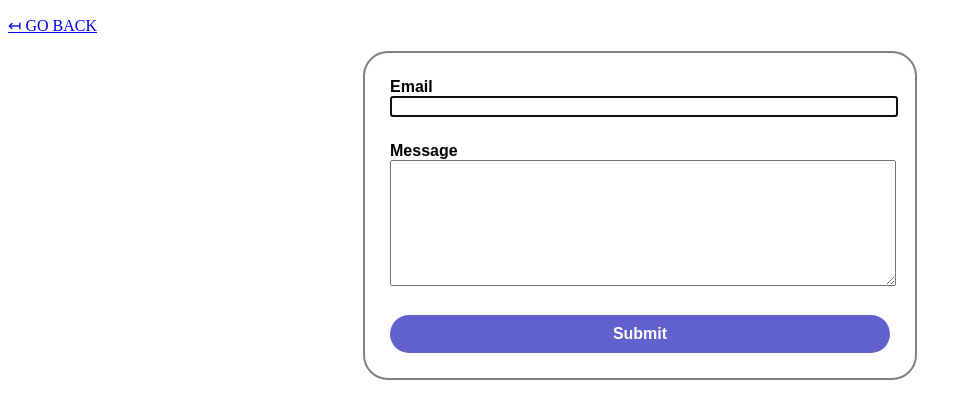
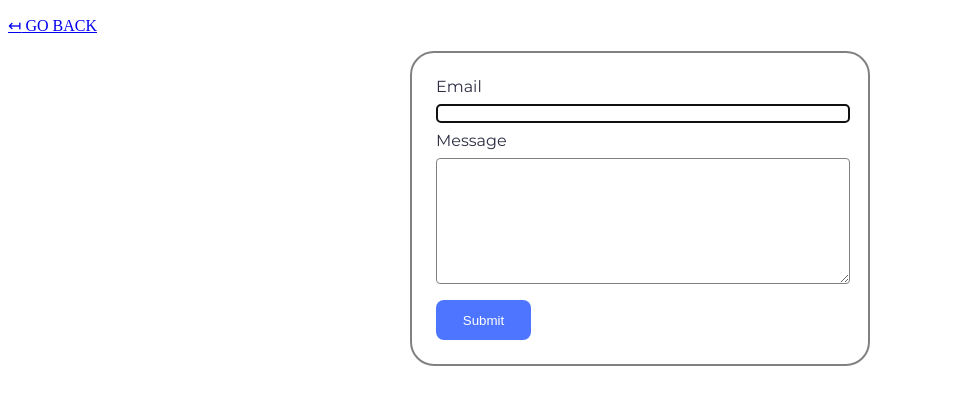
Before and after one commit to Hudz-Roman/goit-js-hw-09, a website built with Vite: page src/2-form.html in a window 1280 px wide. Shown: the whole page, without its empty margins (0-971 px from the left). Built offline with nearby package versions, Linux system fonts and the light colour scheme.

Commit message:
js-hw-09 done

```diff
--- a/src/2-form.html
+++ b/src/2-form.html
@@ -5,6 +5,12 @@
     <meta http-equiv="X-UA-Compatible" content="IE=edge" />
     <meta name="viewport" content="width=device-width, initial-scale=1.0" />
     <title>2-form</title>
+    <link rel="preconnect" href="https://fonts.googleapis.com" />
+    <link rel="preconnect" href="https://fonts.gstatic.com" crossorigin />
+    <link
+      href="https://fonts.googleapis.com/css2?family=Montserrat:ital,wght@0,100..900;1,100..900&display=swap"
+      rel="stylesheet"
+    />
     <link rel="stylesheet" href="./css/styles.css" />
   </head>
   <body>
--- a/src/css/1-gallery.css
+++ b/src/css/1-gallery.css
@@ -1,15 +1,15 @@
 .gallery {
   display: flex;
   flex-wrap: wrap;
-  gap: 15px;
-  align-items: center;
-  justify-content: center;
+  max-width: 1128px;
+  gap: 24px;
   list-style: none;
+  margin: 0 auto;
 }
 
 .gallery-image {
-  width: 510px;
-  height: 340px;
+  width: 360px;
+  height: 200px;
   border-radius: 5px;
 }
 
--- a/src/css/2-form.css
+++ b/src/css/2-form.css
@@ -1,32 +1,45 @@
 .feedback-form {
+  font-size: 24px;
+  font-family: Montserrat;
   display: flex;
   flex-direction: column;
-  width: 500px;
+  width: 408px;
+  max-height: 296px;
   border: 2px solid #838080;
-  border-radius: 25px;
-  padding: 25px;
+  border-radius: 24px;
+  padding: 24px;
   margin: 0 auto;
-  gap: 25px;
+  gap: 8px;
 }
 
 input,
 textarea {
   width: 100%;
+  border: 1px solid #808080;
+  border-radius: 4px;
 }
 
 label {
-  font-family: sans-serif;
+  display: flex;
+  flex-direction: column;
+  gap: 8px;
+  color: #2e2f42;
   font-size: 16px;
-  font-weight: bold;
 }
 
 button {
   color: white;
-  font-size: 16px;
-  font-weight: bold;
+  font-weight: medium;
   cursor: pointer;
-  padding: 10px 0;
-  background-color: rgb(97, 97, 205);
+  padding: 8px 16px;
+  width: 95px;
+  height: 40px;
+  background-color: #4e75ff;
+  border-radius: 8px;
   border: none;
-  border-radius: 25px;
+  margin-top: 8px;
 }
+
+button:hover {
+  background-color: #6c8cff;
+}
```
